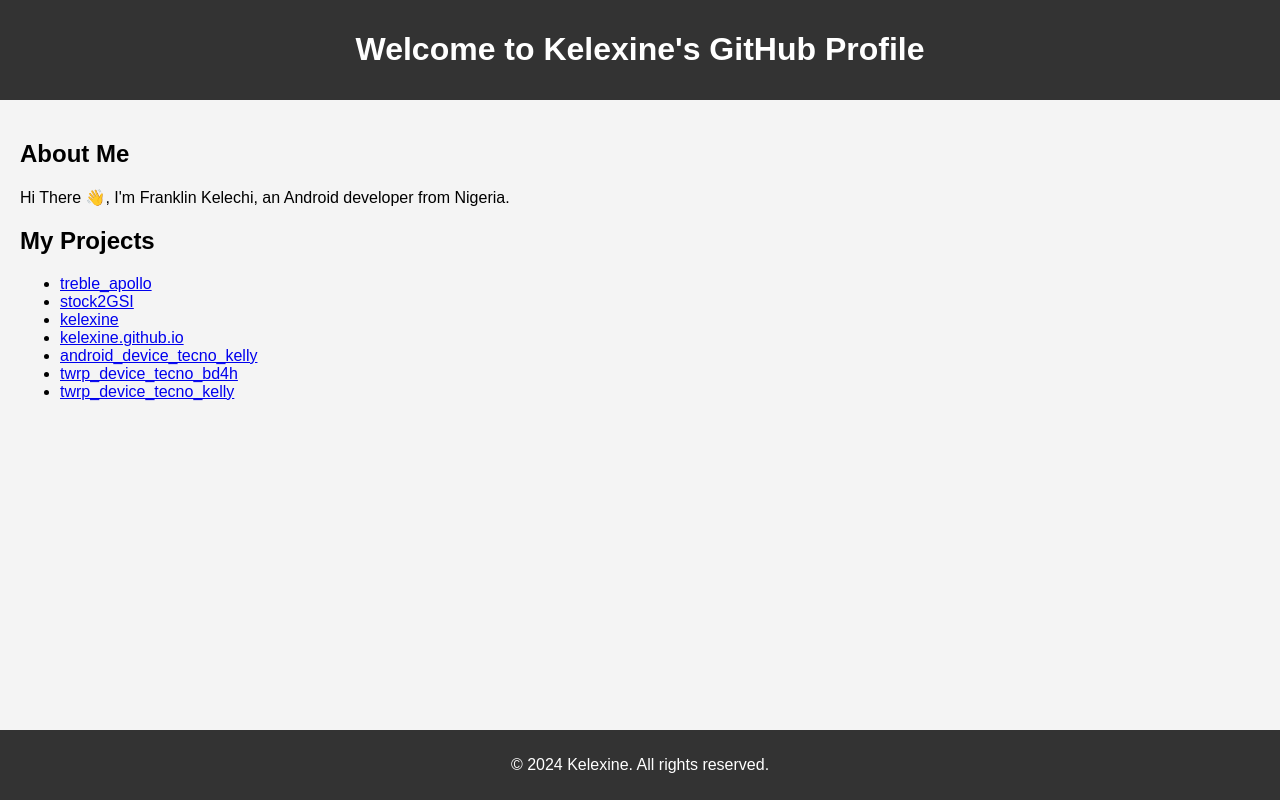
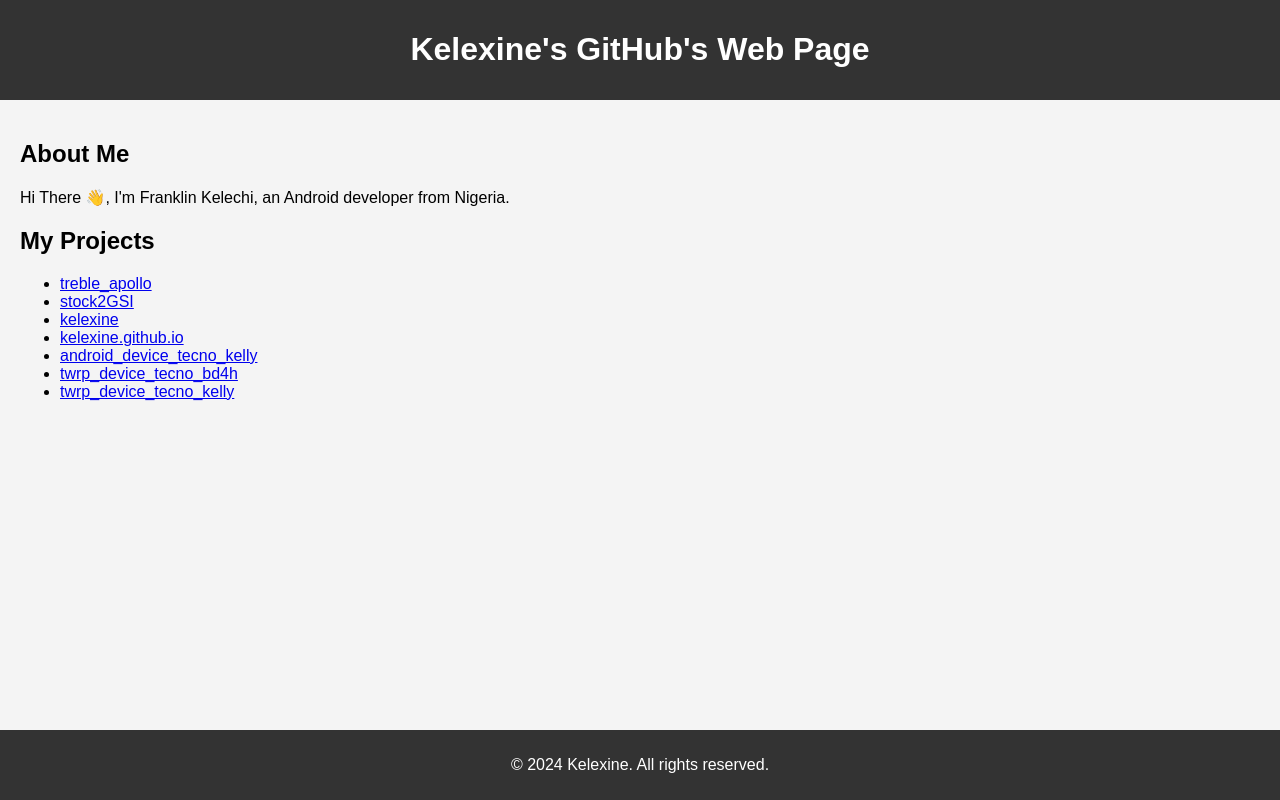
Before and after one commit to kelexine/kelexine.github.io, a plain HTML site: page index.html in a window 1280 px wide. Drawn offline with Linux system fonts and the light colour scheme.

Commit message:
Update index.html

```diff
--- a/index.html
+++ b/index.html
@@ -3,12 +3,12 @@
 <head>
     <meta charset="UTF-8">
     <meta name="viewport" content="width=device-width, initial-scale=1.0">
-    <title>Kelexine's GitHub Profile</title>
+    <title>Kelexine's GitHub's Web Page</title>
     <link rel="stylesheet" href="index.css">
 </head>
 <body>
     <header>
-        <h1>Welcome to Kelexine's GitHub Profile</h1>
+        <h1>Kelexine's GitHub's Web Page</h1>
     </header>
     <main>
         <section>
```
